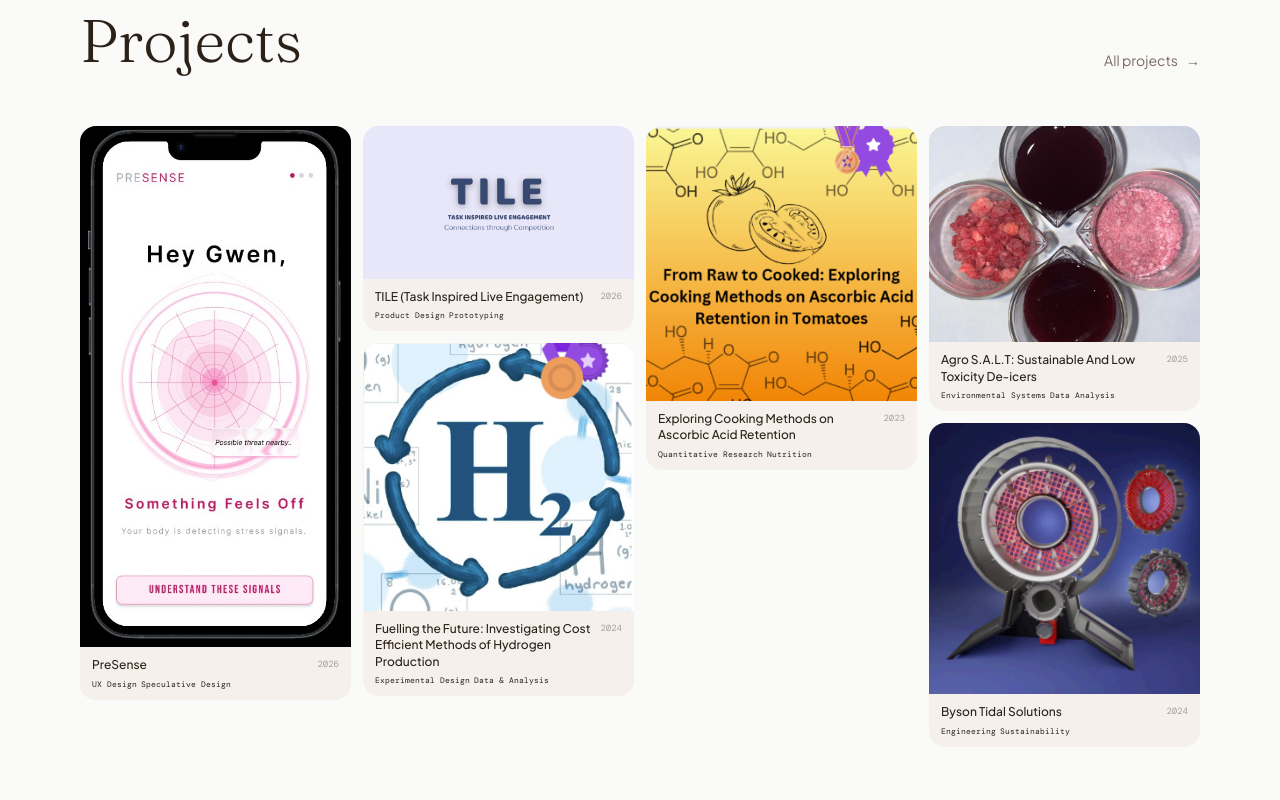
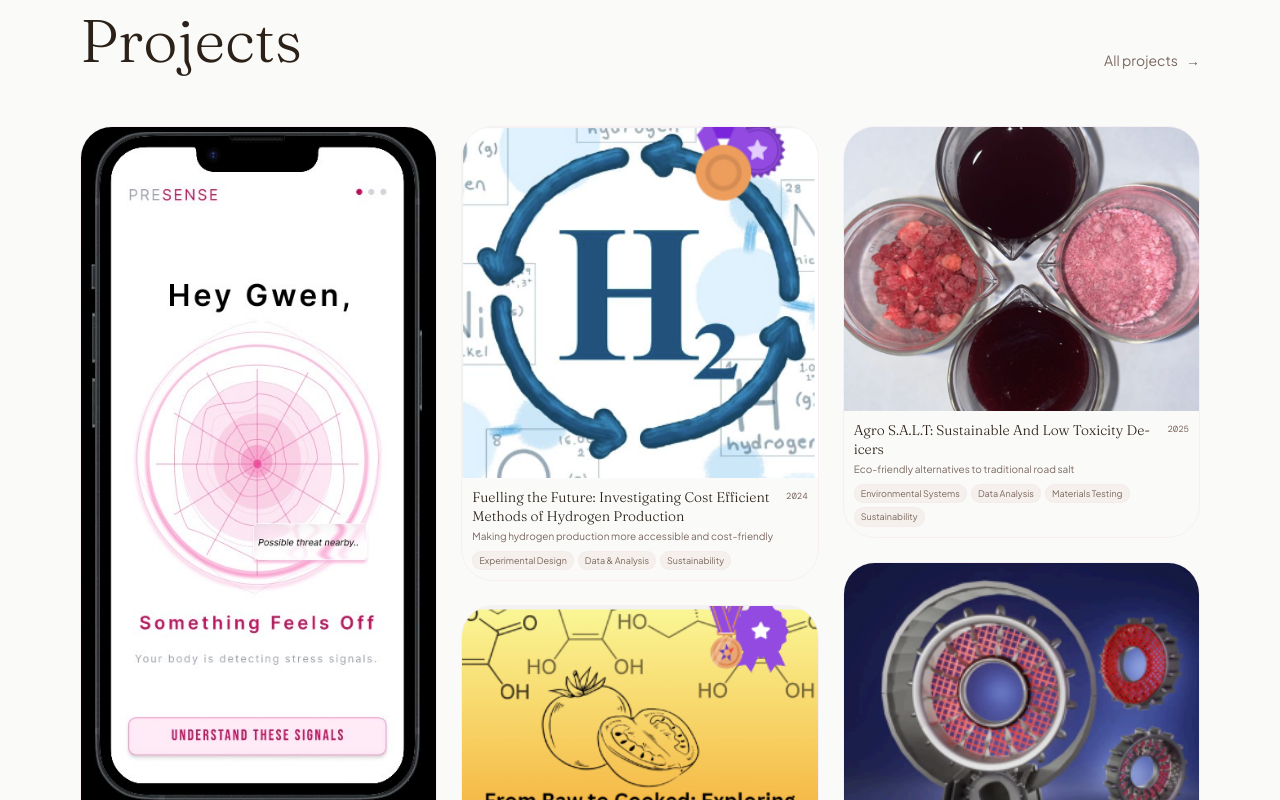
Before and after one commit to lalithyaraavi/lalithya-website, a Next.js app: page / in a window 1280 px wide. Shown: the part 980-1780 px from the top of the page. Built offline with nearby package versions, Linux system fonts and the light colour scheme; a web font is replaced by a local one.

Commit message:
revert to 3-column masonry layout

```diff
--- a/src/app/page.tsx
+++ b/src/app/page.tsx
@@ -137,9 +137,9 @@ export default function Home() {
           </div>
         </FadeIn>
 
-        <div className="columns-2 md:columns-3 lg:columns-4 gap-3">
+        <div className="columns-1 md:columns-2 lg:columns-3 gap-6">
           {projects.slice(0, 6).map((p, i) => (
-            <div key={p.slug} className="break-inside-avoid mb-3">
+            <div key={p.slug} className="break-inside-avoid mb-6">
               <ProjectCard project={p} index={i} />
             </div>
           ))}
--- a/src/app/projects/page.tsx
+++ b/src/app/projects/page.tsx
@@ -13,9 +13,9 @@ export default function ProjectsPage() {
         </p>
       </FadeIn>
 
-      <div className="columns-2 md:columns-3 lg:columns-4 gap-3">
+      <div className="columns-1 md:columns-2 lg:columns-3 gap-6">
         {projects.map((p, i) => (
-          <div key={p.slug} className="break-inside-avoid mb-3">
+          <div key={p.slug} className="break-inside-avoid mb-6">
             <ProjectCard project={p} index={i} />
           </div>
         ))}
--- a/src/components/ProjectCard.tsx
+++ b/src/components/ProjectCard.tsx
@@ -4,44 +4,43 @@ import { motion } from "framer-motion";
 import { Project } from "@/data/content";
 
 export default function ProjectCard({ project, index }: { project: Project; index: number }) {
-  const img = project.images?.[0] ?? project.image;
-
   return (
     <motion.div
-      initial={{ opacity: 0, y: 24 }}
+      initial={{ opacity: 0, y: 32 }}
       whileInView={{ opacity: 1, y: 0 }}
-      viewport={{ once: true, margin: "-20px" }}
-      transition={{ duration: 0.5, delay: index * 0.06, ease: [0.22, 1, 0.36, 1] }}
+      viewport={{ once: true, margin: "-40px" }}
+      transition={{ duration: 0.55, delay: index * 0.08, ease: [0.22, 1, 0.36, 1] }}
+      whileHover={{ y: -6 }}
     >
-      <Link
-        href={`/projects/${project.slug}`}
-        className="group block rounded-2xl overflow-hidden bg-cream-warm hover:shadow-lg hover:shadow-rose-light/25 transition-all duration-300"
-      >
-        {/* Image */}
-        {img ? (
+      <Link href={`/projects/${project.slug}`} className="group block rounded-4xl overflow-hidden border border-rose-light/40 hover:border-rose-DEFAULT/60 transition-all duration-300 hover:shadow-xl hover:shadow-rose-light/30">
+        {/* Card header */}
+        {project.image || project.images?.[0] ? (
           <div className="overflow-hidden">
-            <motion.img
-              src={img}
+            <img
+              src={project.images?.[0] ?? project.image}
               alt={project.title}
-              className="w-full h-auto block group-hover:scale-[1.02] transition-transform duration-500"
+              className="w-full h-auto block"
               style={{ filter: "none", mixBlendMode: "normal" }}
             />
           </div>
         ) : (
-          <div className="h-32" style={{ backgroundColor: project.color }} />
+          <div className="h-40 relative overflow-hidden" style={{ backgroundColor: project.color }}>
+            <div className="absolute -right-8 -top-8 w-32 h-32 rounded-full opacity-40 blob" style={{ backgroundColor: project.color, filter: "saturate(1.4) brightness(0.9)" }} />
+          </div>
         )}
 
-        {/* Meta */}
-        <div className="px-3 py-2.5">
-          <div className="flex items-start justify-between gap-2 mb-1">
-            <h3 className="font-body text-xs font-medium text-ink-DEFAULT group-hover:text-rose-DEFAULT transition-colors leading-snug">
+        {/* Content */}
+        <div className="p-2.5 bg-cream-DEFAULT">
+          <div className="flex items-start justify-between gap-2 mb-0.5">
+            <h3 className="font-display text-sm font-light text-ink-DEFAULT group-hover:text-rose-DEFAULT transition-colors leading-snug">
               {project.title}
             </h3>
-            <span className="font-mono text-[9px] text-ink-muted/60 shrink-0 mt-px">{project.year}</span>
+            <span className="font-mono text-[9px] text-ink-muted mt-0.5 shrink-0">{project.year}</span>
           </div>
+          <p className="font-body text-[10px] text-ink-muted mb-1.5 leading-relaxed">{project.tagline}</p>
           <div className="flex flex-wrap gap-1">
-            {project.tags.slice(0, 2).map((tag) => (
-              <span key={tag} className="font-mono text-[8px] text-rose-DEFAULT/70 tracking-wide">
+            {project.tags.map((tag) => (
+              <span key={tag} className="px-1.5 py-0.5 rounded-full bg-cream-warm text-ink-muted text-[9px] font-body border border-rose-light/30">
                 {tag}
               </span>
             ))}
```
